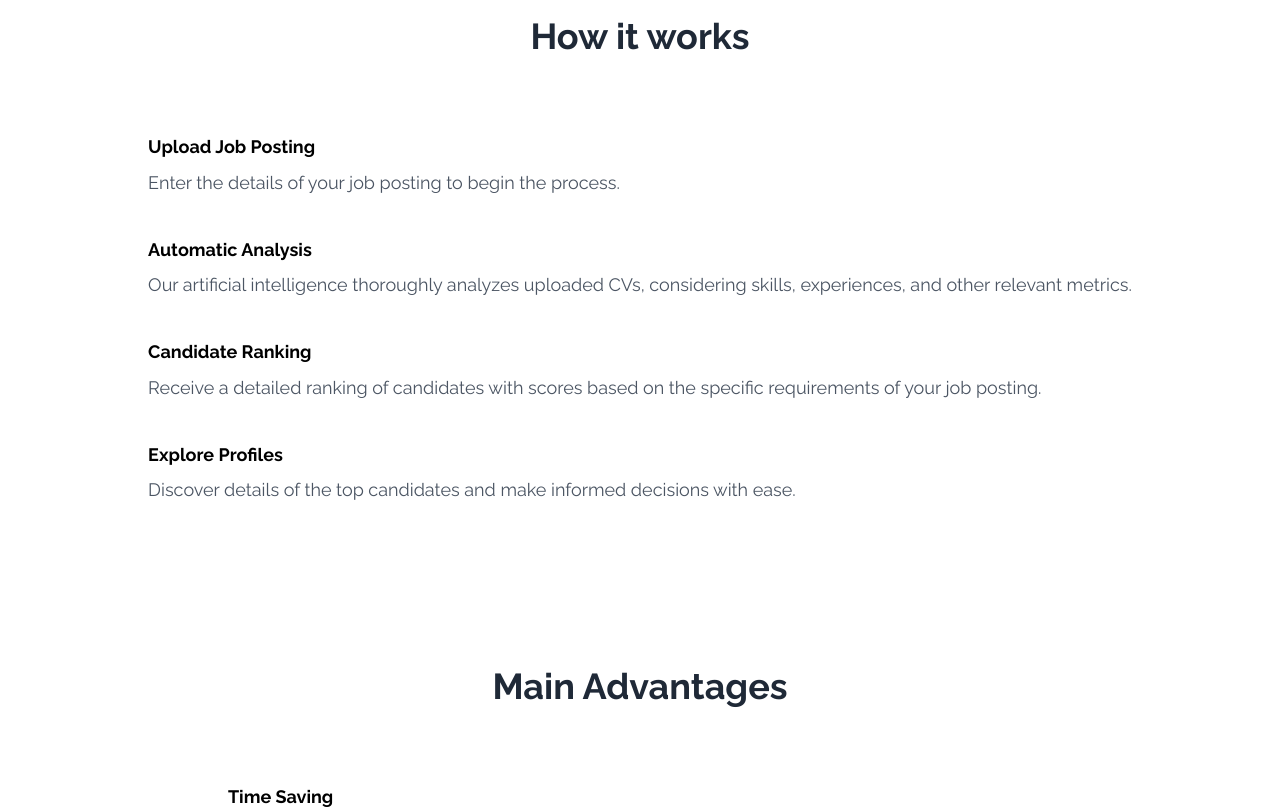
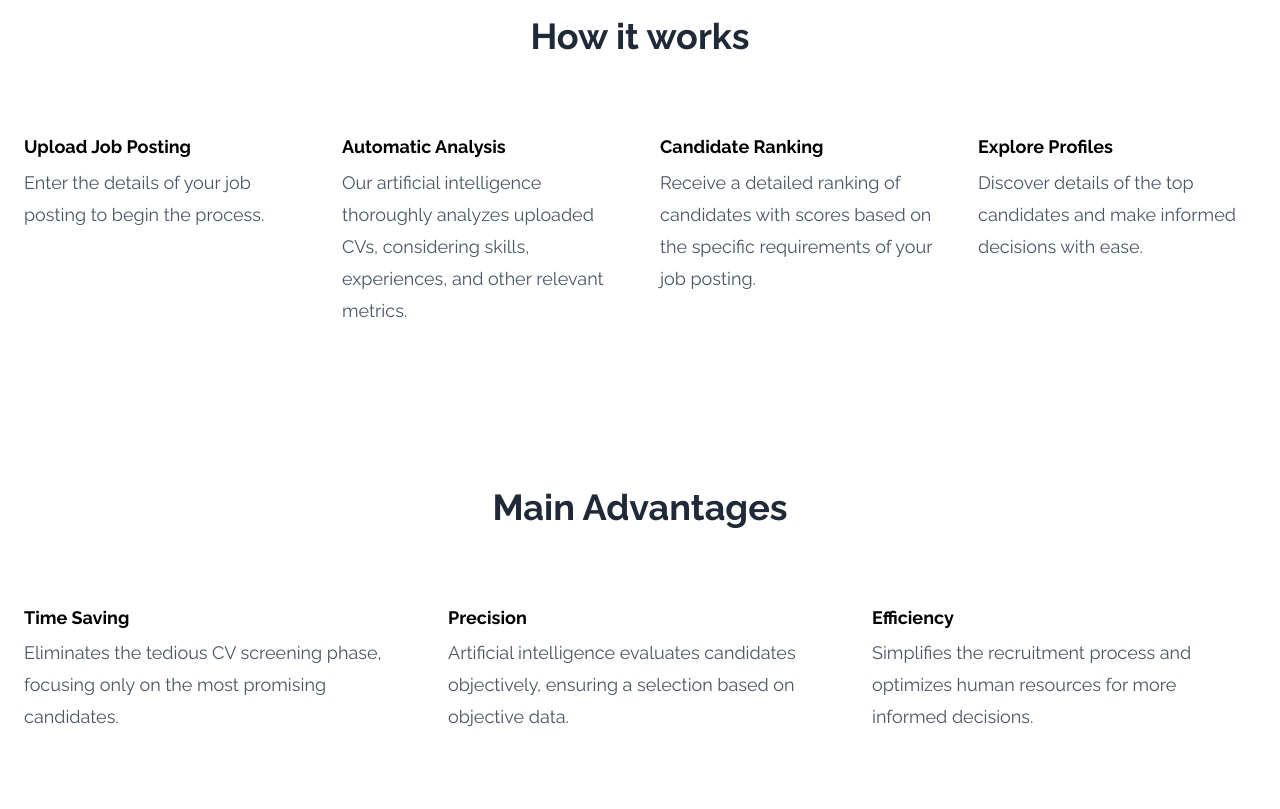
Before and after one commit to ferrefabio1987/connect-hire, a Next.js app: page /en in a window 1280 px wide. Shown: the part 1360-2169 px from the top of the page. Built offline with nearby package versions, Linux system fonts and the light colour scheme.

Commit message:
fix feature

```diff
--- a/src/components/feature.tsx
+++ b/src/components/feature.tsx
@@ -11,7 +11,7 @@ type Props = {
 }
 
 export default function Feature({ id, title, features }: Props) {
-  const numberElements = `md:grid-cols-${features.length}`
+  const numberElements = features.length === 4 ? 'md:grid-cols-4' : 'md:grid-cols-3'
 
   return (
     <section id={id} className="container bg-white px-6 py-16 lg:py-20">
```
